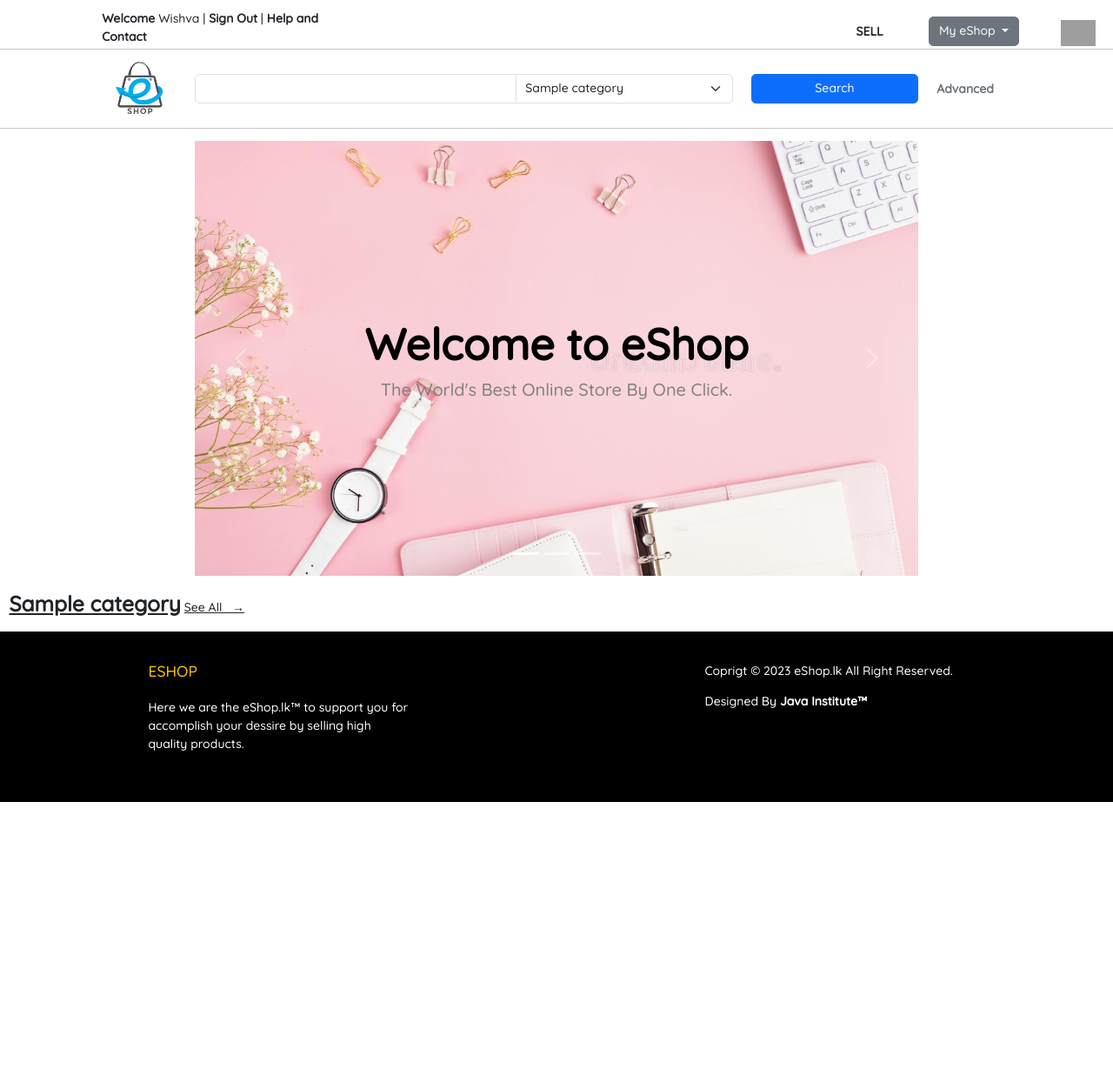
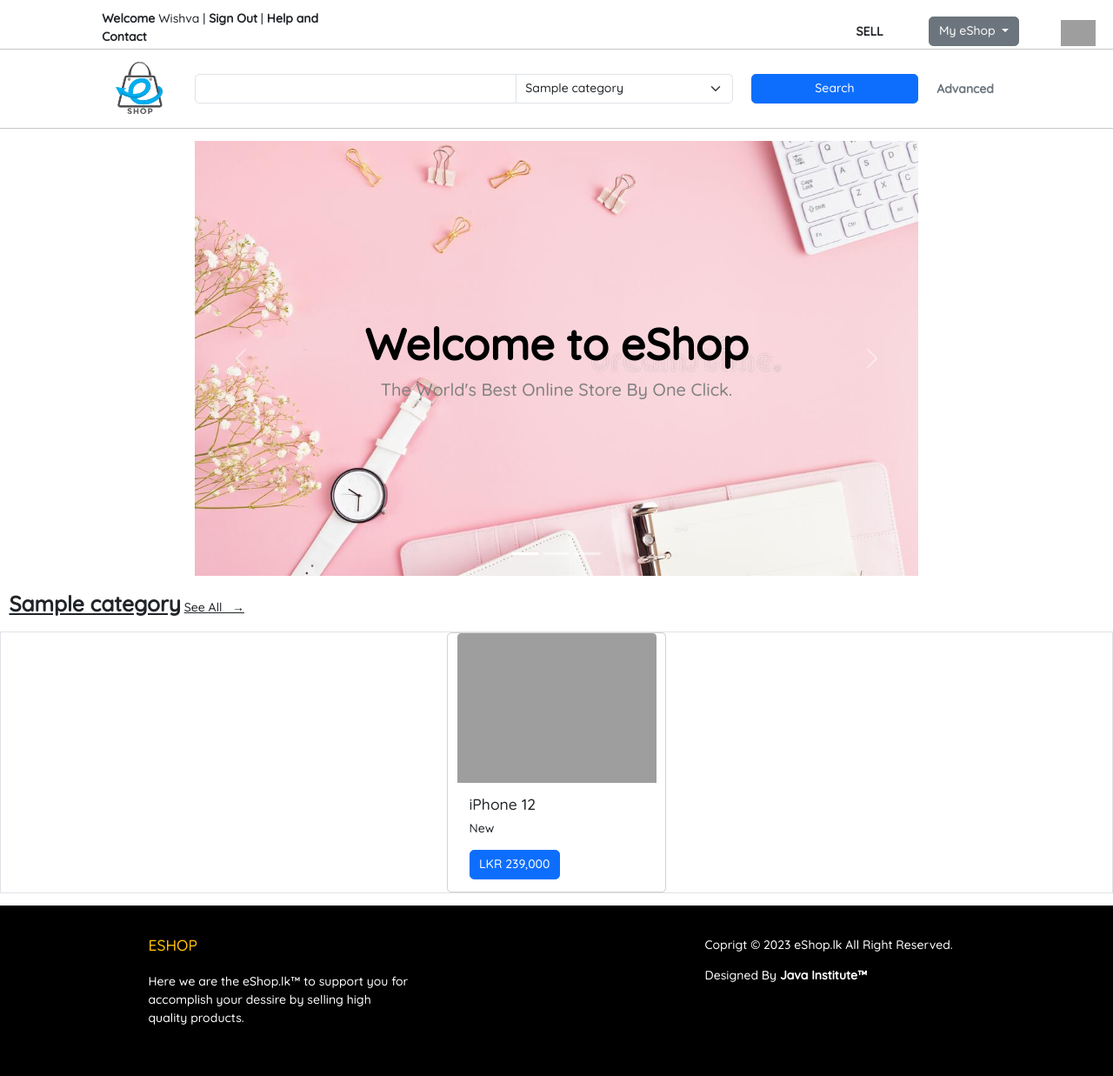
Before and after one commit to vishva-kalhara/eshop, a PHP site: page /home.php in a window 1280 px wide. Shown: the whole page at 87% size. Before the commit the page ends 922 px from the top, so only its background shows below. Run offline with PHP 8.4, Linux system fonts and the light colour scheme; tables that the repository leaves empty or names only in its code hold one stand-in row (values such as "Sample post"); a stand-in replaces the project's code that opens the database connection; some libraries are stand-ins or nearby versions; grey boxes are pictures that could not be loaded.

Commit message:
Product cards relating to each category ✅

```diff
--- a/home.php
+++ b/home.php
@@ -42,7 +42,7 @@ session_start();
                                 for ($i = 0; $i < $n; $i++) {
                                     $d = $rs->fetch_assoc();
                                 ?>
-                                    <option value="<?php echo $d["cat_id"]?>"><?php echo $d["cat_name"]?></option>
+                                    <option value="<?php echo $d["cat_id"] ?>"><?php echo $d["cat_name"] ?></option>
                                 <?php
                                 }
                                 ?>
@@ -110,19 +110,36 @@ session_start();
                     <?php
                     $category_res = Database::search("SELECT * FROM `eshop`.`category`");
                     $category_n = $category_res->num_rows;
-                        for ($c=0; $c < $category_n; $c++) {
+                    for ($c = 0; $c < $category_n; $c++) {
                         $cat_data = $category_res->fetch_assoc();
                     ?>
                         <!-- Category Names -->
                         <div class="col-12 mt-3 mb-3">
-                                <a href="#" class="text-decoarion-none text-dark fs-3 fw-bold"><?php echo $cat_data["cat_name"]?></a>
+                            <a href="#" class="text-decoarion-none text-dark fs-3 fw-bold"><?php echo $cat_data["cat_name"] ?></a>
                             <a href="#" class="text-decoarion-none text-dark fs-6">See All &nbsp; &rarr;</a>
                         </div>
                         <!-- Category Names -->
 
+
+                        <div class="col-12 mb-3">
+                            <div class="row border borderprimary">
+                                <div class="col-12">
+                                    <div class="row justify-content-center gap-2">
+                                        <div class="card" style="width: 18rem;">
+                                            <img src="..." class="card-img-top" alt="...">
+                                            <div class="card-body">
+                                                <h5 class="card-title">iPhone 12</h5>
+                                                <p class="card-text">New</p>
+                                                <a href="#" class="btn btn-primary">LKR 239,000</a>
+                                            </div>
+                                        </div>
+                                    </div>
+                                </div>
+                            </div>
+                        </div>
                     <?php
+
                     }
-
                     ?>
 
 
```
Lines whose indentation alone changed are shown as unchanged.
